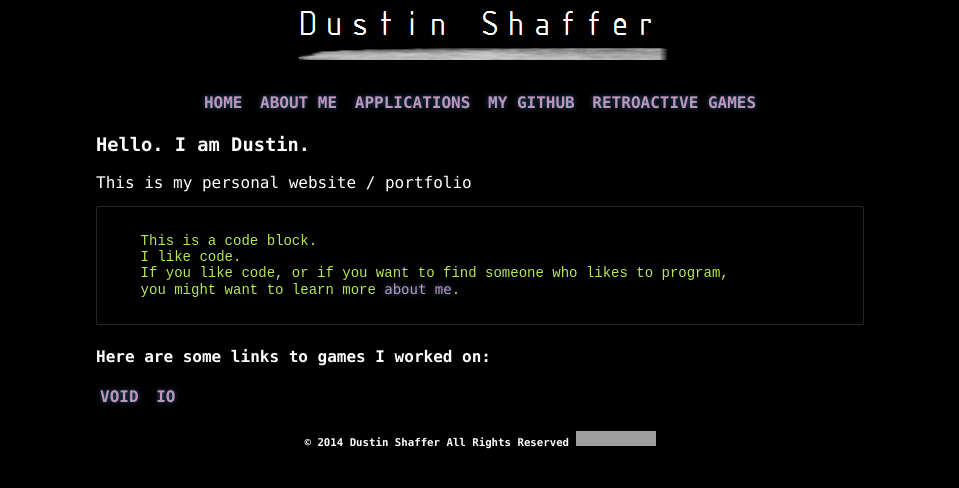
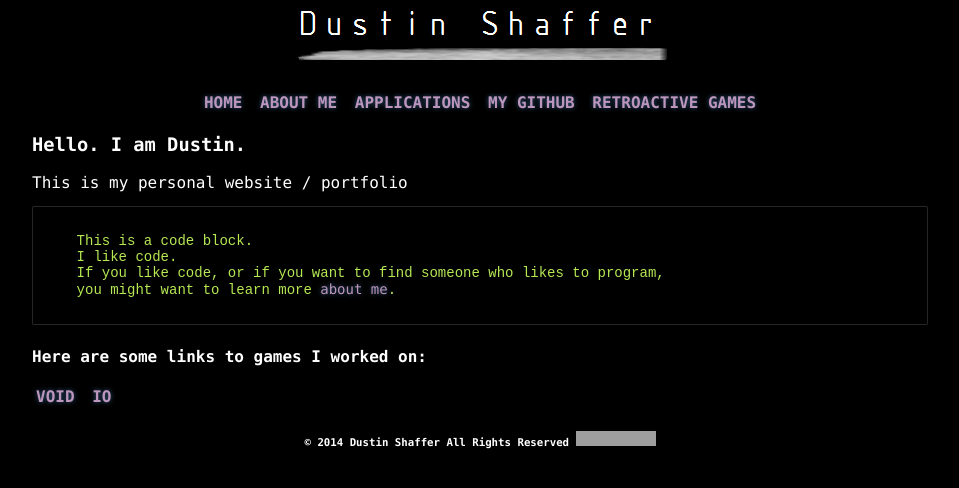
Before and after one commit to misterdustinface/misterdustinface.github.io, a Jekyll site: the page built from index.html, in a window 1280 px wide. Shown: the top 488 px of the page, without its empty margins (160-1119 px from the left). Built offline with Jekyll 4.4.1, drawn with Linux system fonts in a browser that asks for light colours; nearby versions of some CDN libraries; the list of posts is cut into pages by our own code; a style sheet for code colours, icons or effects is not loaded; grey boxes are pictures that could not be loaded.

Commit message:
Update theme.css

```diff
--- a/css/theme1/theme.css
+++ b/css/theme1/theme.css
@@ -22,7 +22,7 @@
 /* General & 'Reset' Stuff */
 
 .homebar  {margin: 0 auto; text-align: center;            }
-.container{margin: 0 auto; text-align: left;   width: 60%;}
+.container{margin: 0 auto; text-align: left;   width: 70%;}
 .post     {margin: 0 auto; text-align: center; width: 70%;}
 .paper    {                text-align: left;              }
 .footer   {margin: 0 auto; text-align: center;            }
```
